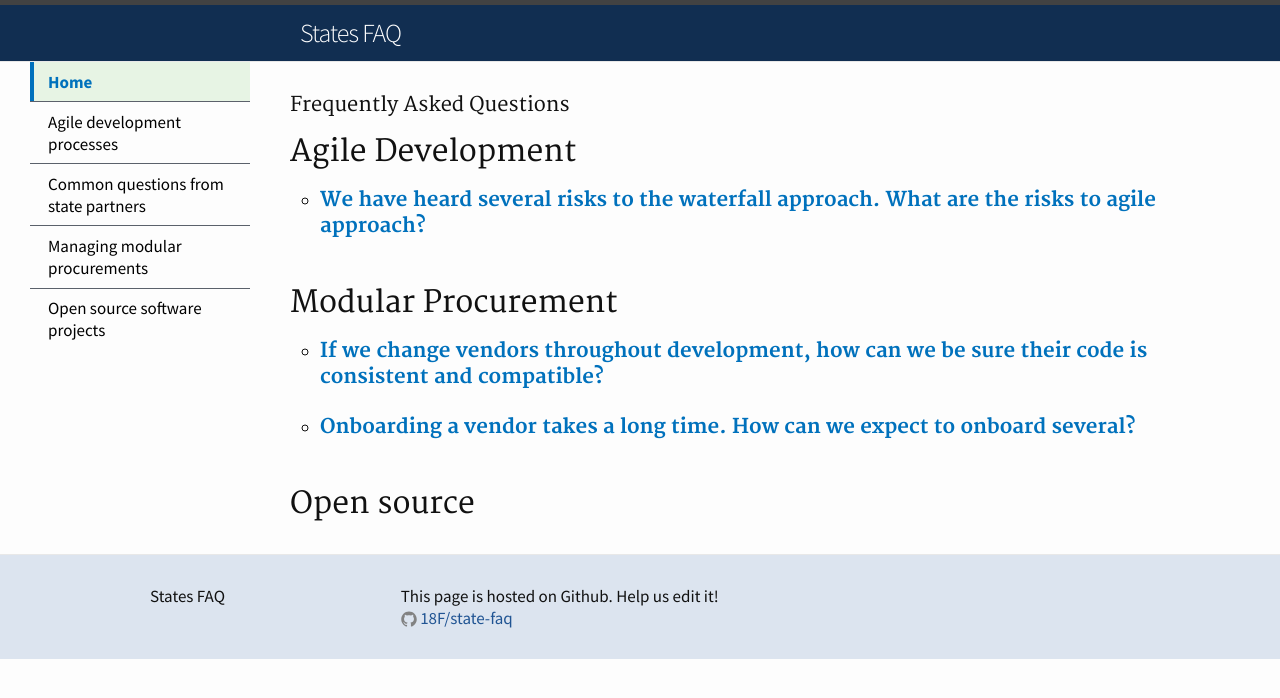
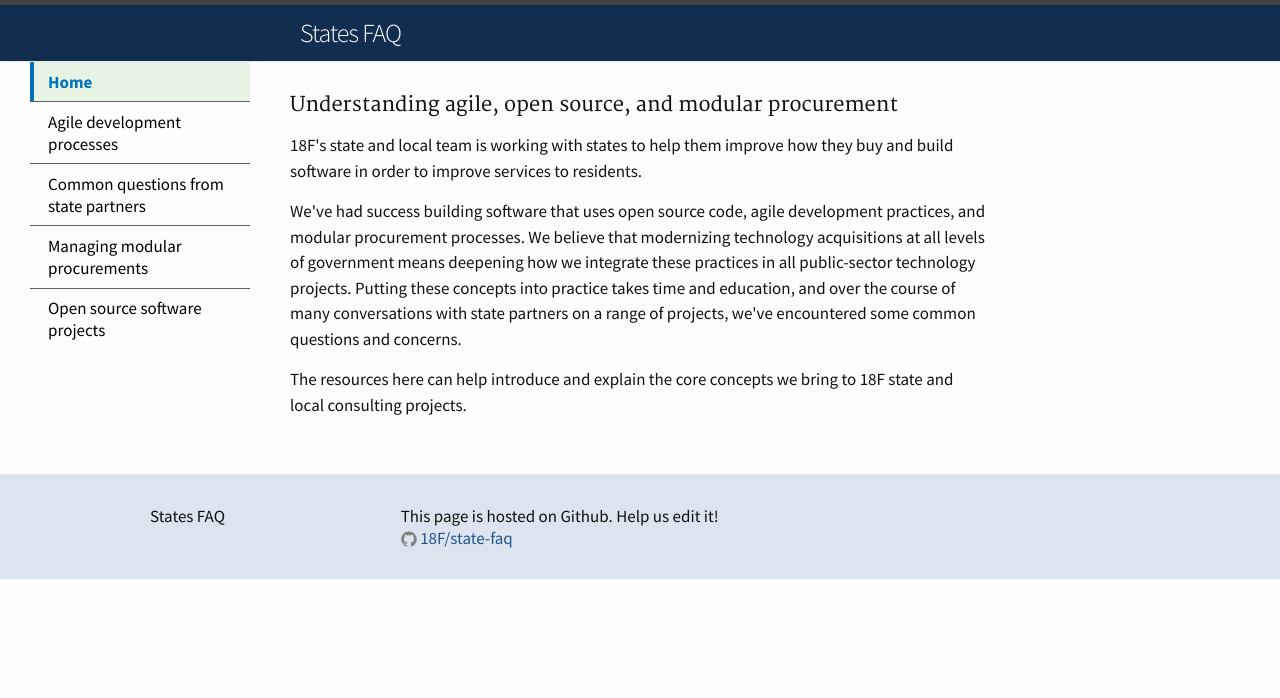
Before and after one commit to 18F/state-faq, a Jekyll site: the page built from index.html, in a window 1280 px wide. Shown: the top 698 px of the page. Built offline with Jekyll 4.4.1, drawn with Linux system fonts in a browser that asks for light colours.

Commit message:
homepage content and max-width

```diff
--- a/_sass/_page_content.scss
+++ b/_sass/_page_content.scss
@@ -7,7 +7,8 @@
   bottom: 0;
   margin-top: 3rem;
   margin-left: 250px;
-  padding: 0 4rem;
+  padding: 0 6rem 0 4rem;
+  max-width: 80rem;
 
   h1.post-title {
     font-weight: bold;
--- a/index.html
+++ b/index.html
@@ -8,9 +8,17 @@
 
 <div class="home">
 
-  <h1 class="page-heading">Frequently Asked Questions</h1>
+  <h1 class="page-heading">Understanding agile, open source, and modular procurement</h1>
 
-  <ul class="post-list">
+  <p>18F's state and local team is working with states to help them improve how they buy and build software in order to improve services to residents.</p>
+
+  <p>We've had success building software that uses open source code, agile development practices, and modular procurement processes. We believe that modernizing technology acquisitions at all levels of government means deepening how we integrate these practices in all public-sector technology projects. Putting these concepts into practice takes time and education, and over the course of many conversations with state partners on a range of projects, we've encountered some common questions and concerns.</p>
+
+  <p>The resources here can help introduce and explain the core concepts we bring to 18F state and local consulting projects.</p>
+
+  <p>&nbsp;</p>
+
+<!--   <ul class="post-list">
     {% for category in page.categories %}
       {% assign ct = category[1] %}
       <li>
@@ -60,6 +68,6 @@
         }, 1);
       }
     }
-  </script>
+  </script> -->
 
 </div>
```
